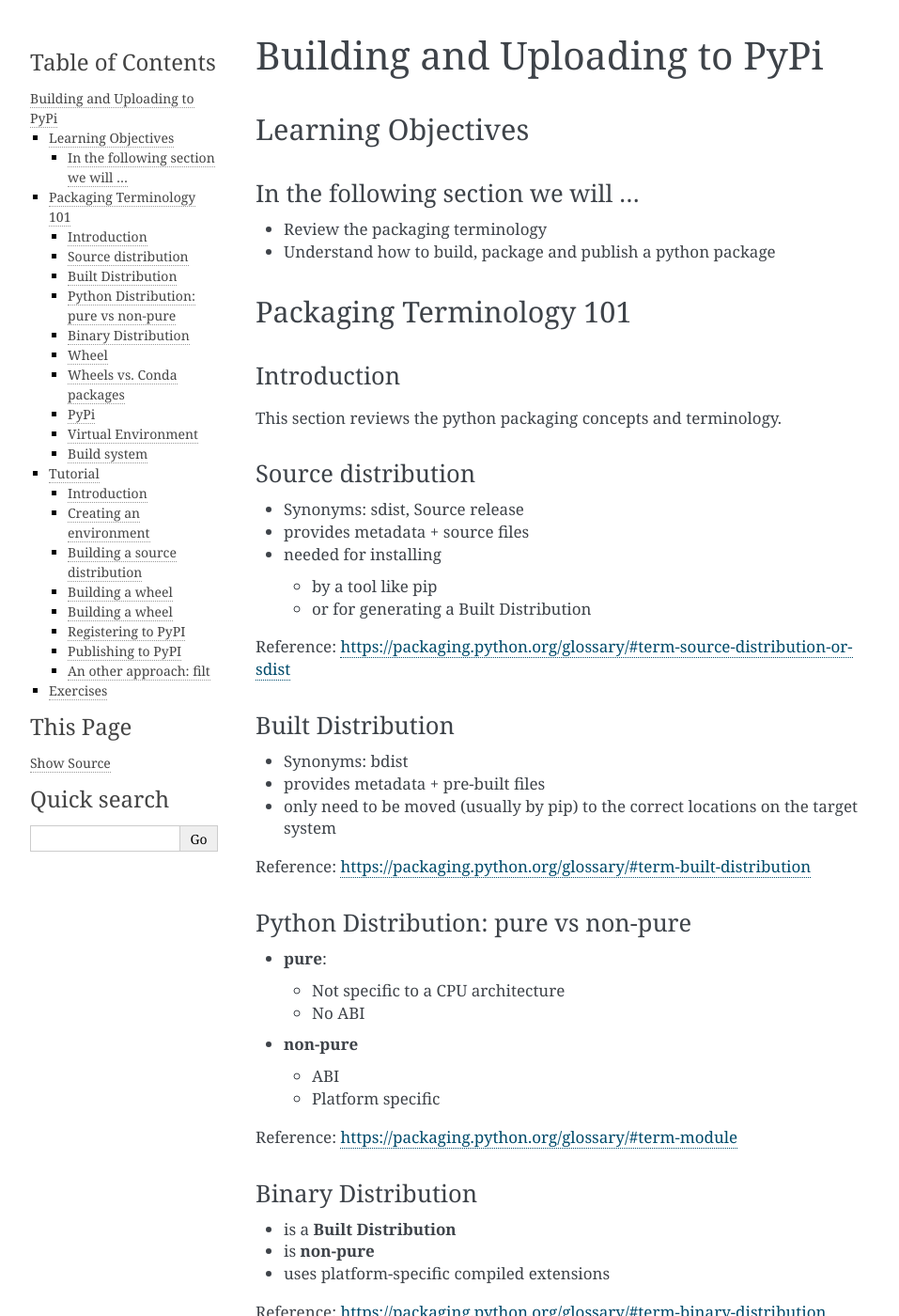
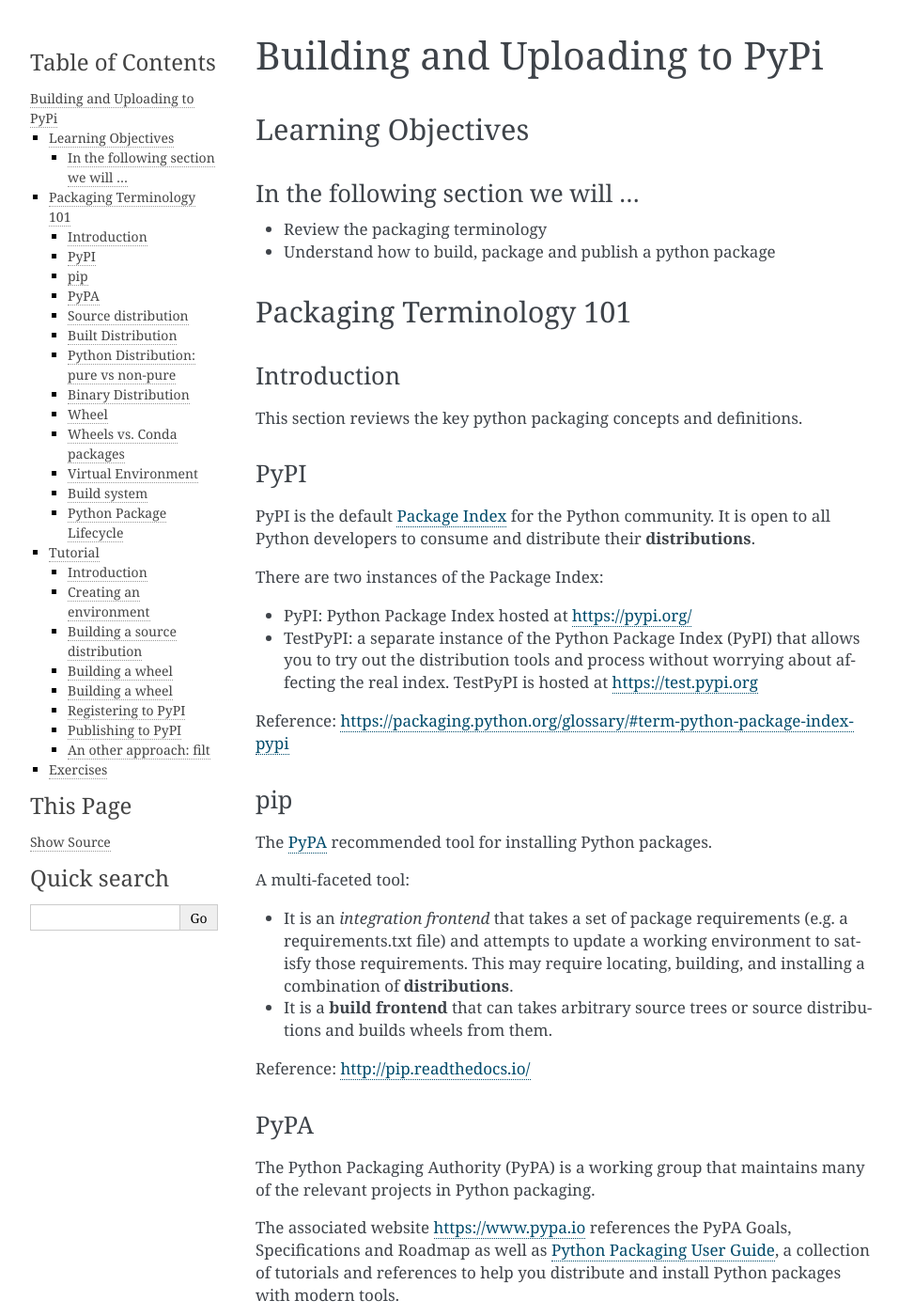
Before and after one commit to python-packaging-tutorial/python-packaging-tutorial, a Sphinx documentation site: the page built from sphinx_presentation/source/uploading_pypi.rst, in a window 1280 px wide and 1400 px high. Shown: the whole window at 94% size, without its empty margins (148-1105 px from the left). Built offline with Sphinx 7.4.7, drawn with Linux system fonts in a browser that asks for light colours; some of the changed text lies outside the part shown.

Commit message:
Building/Packaging: Finalize terminology section

```diff
--- a/sphinx_presentation/source/uploading_pypi.rst
+++ b/sphinx_presentation/source/uploading_pypi.rst
@@ -20,7 +20,54 @@
 Introduction
 ------------
 
-This section reviews the python packaging concepts and terminology.
+This section reviews the key python packaging concepts and definitions.
+
+
+PyPI
+----
+
+PyPI is the default `Package Index <https://packaging.python.org/glossary/#term-package-index>`_ for the Python community.
+It is open to all Python developers to consume and distribute their **distributions**.
+
+There are two instances of the Package Index:
+
+* PyPI: Python Package Index hosted at https://pypi.org/
+
+* TestPyPI: a separate instance of the Python Package Index (PyPI) that allows you to try out the
+  distribution tools and process without worrying about affecting the real index.
+  TestPyPI is hosted at https://test.pypi.org
+
+Reference: https://packaging.python.org/glossary/#term-python-package-index-pypi
+
+
+pip
+---
+
+The `PyPA <https://www.pypa.io/en/latest/>`_ recommended tool for installing Python packages.
+
+A multi-faceted tool:
+
+* It is an *integration frontend* that takes a set of package requirements (e.g. a requirements.txt file)
+  and attempts to update a working environment to satisfy those requirements. This may require locating,
+  building, and installing a combination of **distributions**.
+
+* It is a **build frontend** that can takes arbitrary source trees or source distributions and builds wheels
+  from them.
+
+Reference: http://pip.readthedocs.io/
+
+
+PyPA
+----
+
+The Python Packaging Authority (PyPA) is a working group that maintains many of the relevant
+projects in Python packaging.
+
+The associated website https://www.pypa.io references the PyPA Goals, Specifications and Roadmap
+as well as `Python Packaging User Guide <https://packaging.python.org/>`_, a collection of tutorials
+and references to help you distribute and install Python packages with modern tools.
+
+Reference: https://www.pypa.io
 
 
 Source distribution
@@ -112,26 +159,36 @@
 +-------------------------------------+-------------------------------------+
 
 
-PyPi
-----
-
-**To be done**
-
-.. Copy from https://uwpce-pythoncert.github.io/PythonCertDevel/modules/Packaging.html#pypi
+.. note:: To learn more about Conda, see :ref:`conda-build` section.
 
 
 Virtual Environment
 -------------------
 
-**To be done**
+An isolated Python environment that allows packages to be installed for use by a
+particular application, rather than being installed system wide.
+
+Reference: https://packaging.python.org/glossary/#term-virtual-environment
 
 
 Build system
 ------------
 
-**To be done**
+Synonym: Build backend
 
-.. describe setuptools and flit
+* `setuptools <https://setuptools.readthedocs.io>`_ associated with the `wheel <https://wheel.readthedocs.io>`_ package
+  form the default build system. They support the creation of source and **built distributions** based on a ``setup.py`` and
+  optionally a ``setup.cfg`` file.
+
+* `flit <https://flit.readthedocs.io/en/latest/>`_ is an alternative backend allowing to also create (and also publish)
+  **built distributions**.
+
+
+Python Package Lifecycle
+------------------------
+
+.. image:: images/python-package-life-cycle.png
+
 
 Tutorial
 ========
```
Also changed, not shown: other parts of sphinx_presentation/source/uploading_pypi.rst (+5 -2 lines), sphinx_presentation/source/images/python-package-life-cycle.png (added).
